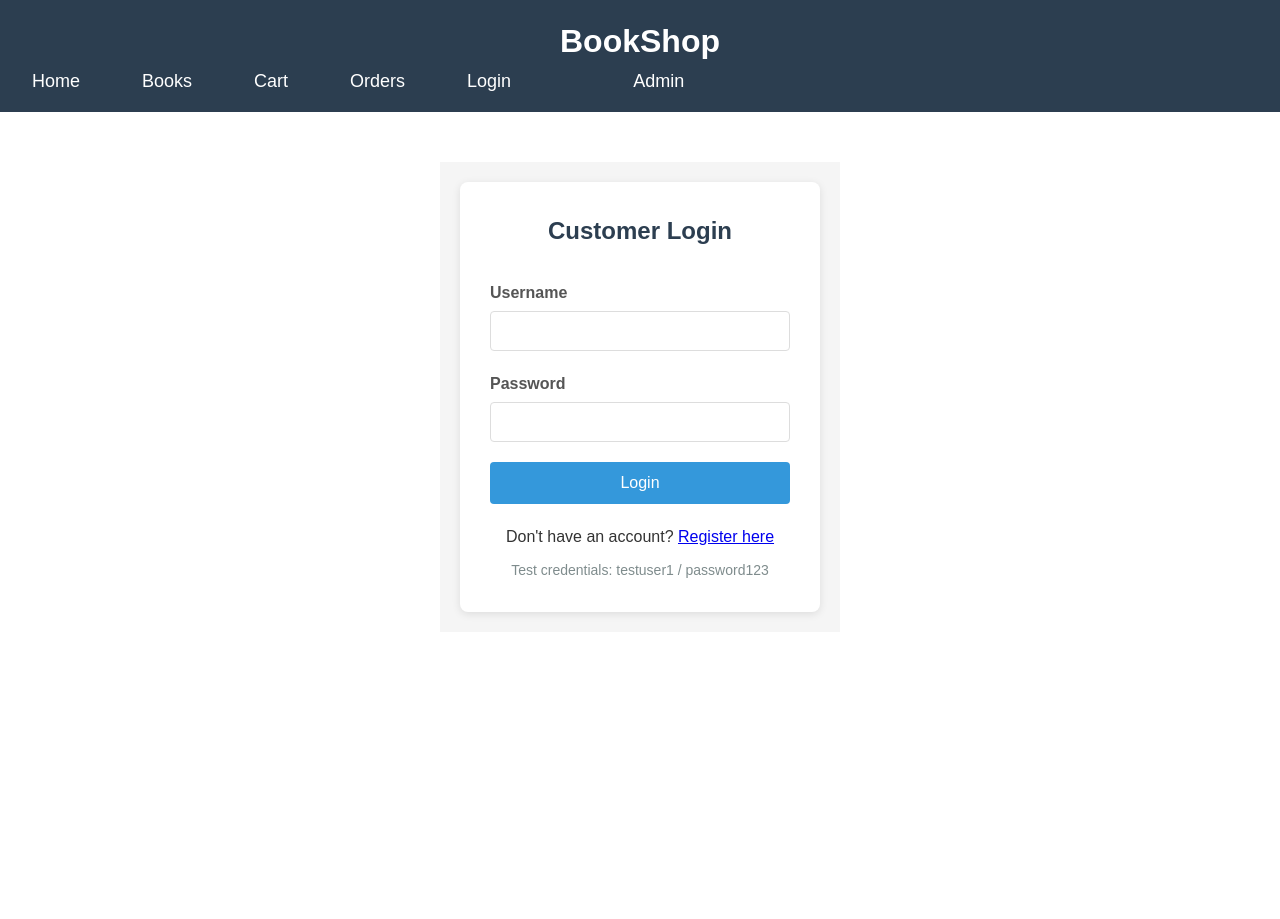
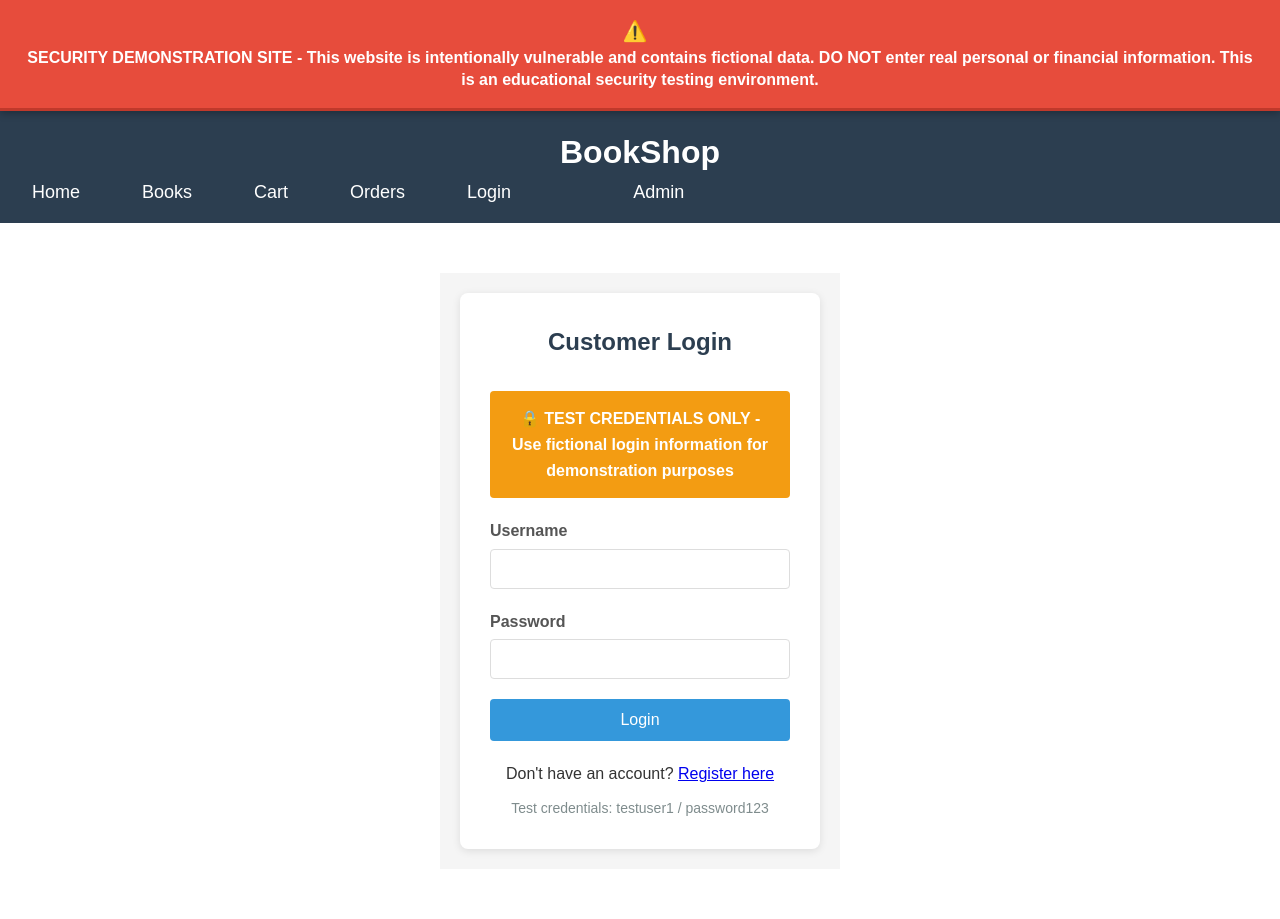
Before and after one commit to dommj00/bookshop-azure, a PHP site: page /login.php in a window 1280 px wide. Before the commit the page ends 619 px from the top, so only its background shows below. Run offline with PHP 8.4, Linux system fonts and the light colour scheme.

Commit message:
Update login.php
- Security warnings added

```diff
--- a/login.php
+++ b/login.php
@@ -82,17 +82,27 @@
             margin-top: 20px;
         }
 
-        .debug-info {
-            background: #f8f9fa;
-            border: 1px solid #dee2e6;
-            padding: 10px;
-            margin-top: 20px;
-            font-family: monospace;
-            font-size: 12px;
+        .security-notice {
+            background: #f39c12;
+            color: white;
+            padding: 15px;
+            border-radius: 4px;
+            margin-bottom: 20px;
+            text-align: center;
+            font-weight: bold;
         }
     </style>
 </head>
 <body>
+    <!-- Security Warning Banner -->
+    <div class="security-warning-banner">
+        <span class="warning-icon">⚠️</span>
+        <span class="warning-text">
+            <strong>SECURITY DEMONSTRATION SITE</strong> - This website is intentionally vulnerable and contains fictional data.
+            DO NOT enter real personal or financial information. This is an educational security testing environment.
+        </span>
+    </div>
+
     <header>
         <h1>BookShop</h1>
         <nav>
@@ -123,17 +133,14 @@
                 $username = $_POST['username'];
                 $password = $_POST['password'];
 
-                // VULNERABILITY 1: SQL Injection - Direct concatenation
+                // VULNERABILITY 1: SQL Injection - Direct concatenation (but no longer exposing the SQL)
                 $sql = "SELECT * FROM Users WHERE Username = '$username' AND PasswordHash = '$password'";
-
-                // VULNERABILITY 2: Verbose error messages
-                echo "<div class='debug-info'>Debug SQL: $sql</div>";
 
                 $stmt = sqlsrv_query($conn, $sql);
 
                 if ($stmt === false) {
-                    // VULNERABILITY 3: Detailed error disclosure
-                    echo '<div class="error-message">Database Error: ' . print_r(sqlsrv_errors(), true) . '</div>';
+                    // VULNERABILITY 3: Still showing errors, but not exposing SQL structure
+                    echo '<div class="error-message">System Error: Unable to process login request</div>';
                 } else {
                     $user = sqlsrv_fetch_array($stmt, SQLSRV_FETCH_ASSOC);
 
@@ -183,6 +190,10 @@
             }
             ?>
 
+            <div class="security-notice">
+                🔒 TEST CREDENTIALS ONLY - Use fictional login information for demonstration purposes
+            </div>
+
             <form method="POST" action="login.php<?php echo isset($_GET['redirect']) ? '?redirect=' . urlencode($_GET['redirect']) : ''; ?>">
                 <div class="form-group">
                     <label for="username">Username</label>
```
